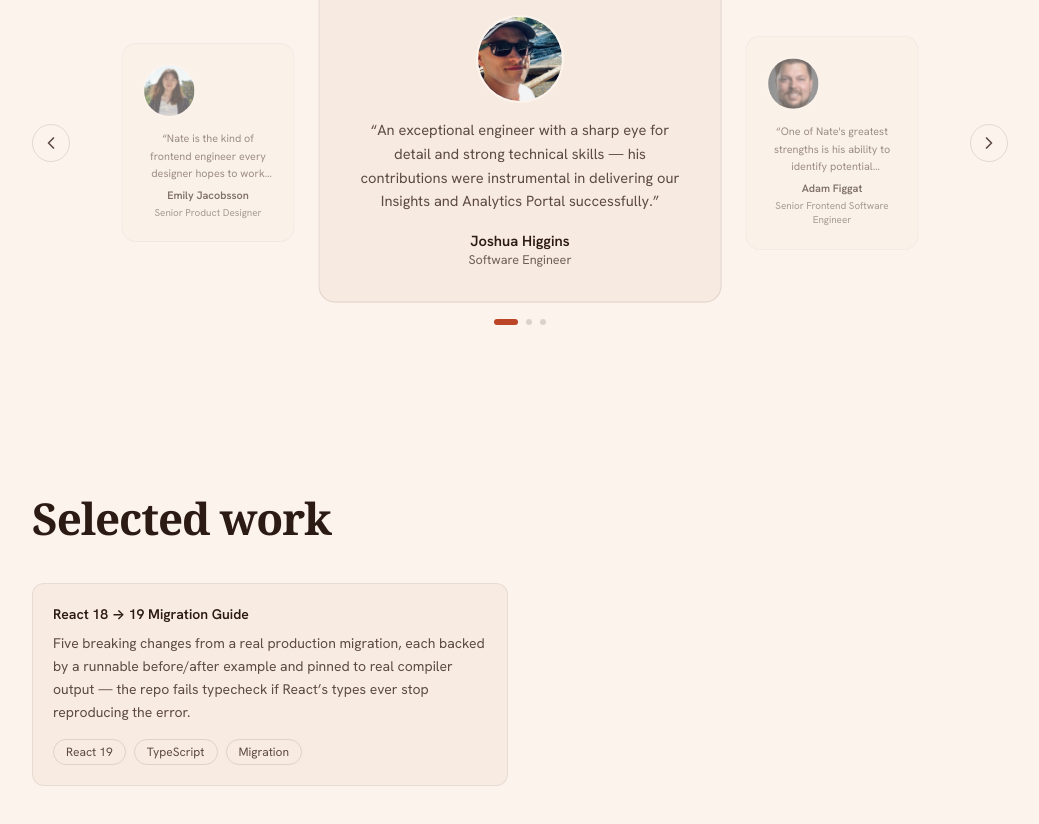
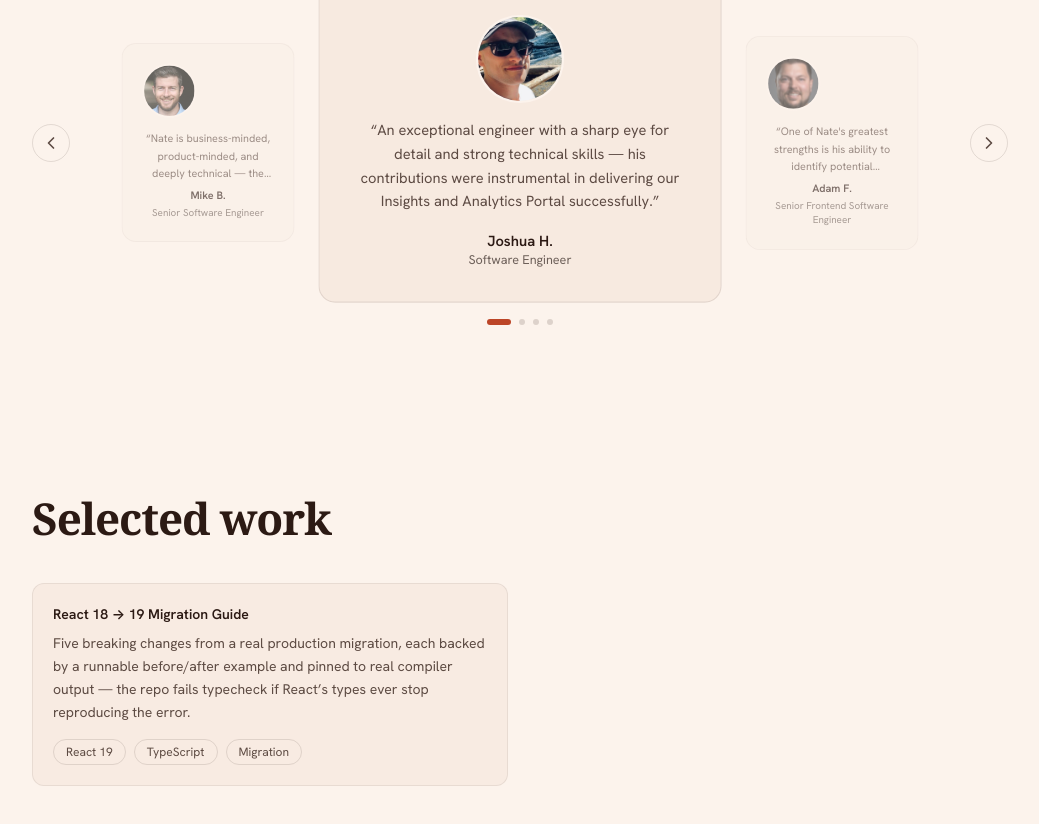
Before and after one commit to nathanfarr89/portfolio, a React (Vite) app: page / in a window 1280 px wide. Shown: the part 3605-4429 px from the top of the page, without its empty margins (120-1159 px from the left). Built offline with nearby package versions, Linux system fonts and the light colour scheme; a web font is replaced by a local one.

Commit message:
Add fourth testimonial and switch to first-name/last-initial format
Co-Authored-By: Claude Sonnet 5 <noreply@anthropic.com>

```diff
--- a/src/data/testimonials.ts
+++ b/src/data/testimonials.ts
@@ -1,6 +1,7 @@
 import adamFiggat from '../assets/adam-figgat.jpg'
 import emilyJacobsson from '../assets/emily-jacobsson.jpg'
 import joshHiggins from '../assets/josh-higgins.jpg'
+import mikeBordelon from '../assets/mike-bordelon.jpg'
 
 export type Testimonial = {
   name: string
@@ -12,7 +13,7 @@ export type Testimonial = {
 
 export const testimonials: Testimonial[] = [
   {
-    name: 'Joshua Higgins',
+    name: 'Joshua H.',
     title: 'Software Engineer',
     quote:
       'An exceptional engineer with a sharp eye for detail and strong technical skills — his contributions were instrumental in delivering our Insights and Analytics Portal successfully.',
@@ -20,7 +21,7 @@ export const testimonials: Testimonial[] = [
     linkedin: 'https://www.linkedin.com/in/joshua-higgins-7a56b8a4/',
   },
   {
-    name: 'Adam Figgat',
+    name: 'Adam F.',
     title: 'Senior Frontend Software Engineer',
     quote:
       "One of Nate's greatest strengths is his ability to identify potential roadblocks well before they impact the team — a thoughtful, dependable teammate who never passes up a chance to grow.",
@@ -28,11 +29,19 @@ export const testimonials: Testimonial[] = [
     linkedin: 'https://www.linkedin.com/in/adam-figgat',
   },
   {
-    name: 'Emily Jacobsson',
+    name: 'Emily J.',
     title: 'Senior Product Designer',
     quote:
       'Nate is the kind of frontend engineer every designer hopes to work with. He genuinely cares about the end-user experience and brings that same care to implementation.',
     photo: emilyJacobsson,
     linkedin: 'https://www.linkedin.com/in/emilyjacobsson',
   },
+  {
+    name: 'Mike B.',
+    title: 'Senior Software Engineer',
+    quote:
+      'Nate is business-minded, product-minded, and deeply technical — the kind of engineer every team wants. I would hire him if you have the opportunity.',
+    photo: mikeBordelon,
+    linkedin: 'https://www.linkedin.com/in/mbordelon',
+  },
 ]
```
Also changed, not shown: src/assets/mike-bordelon.jpg (added).
